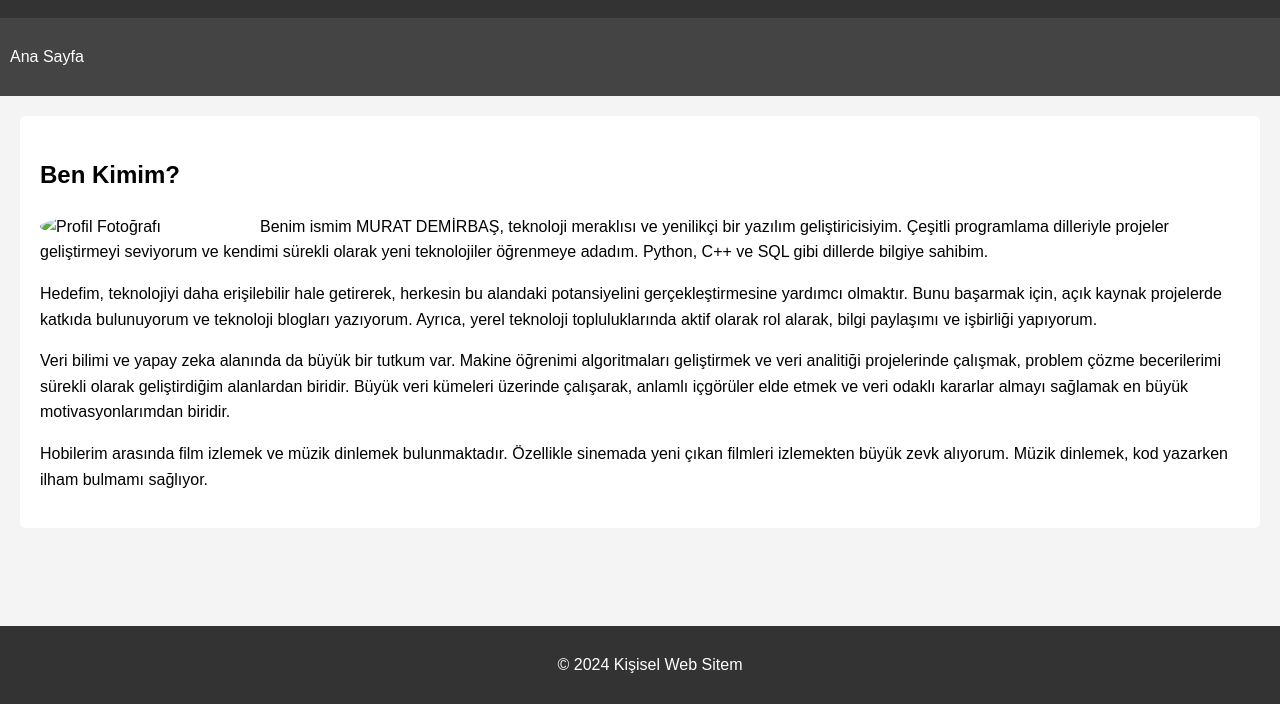
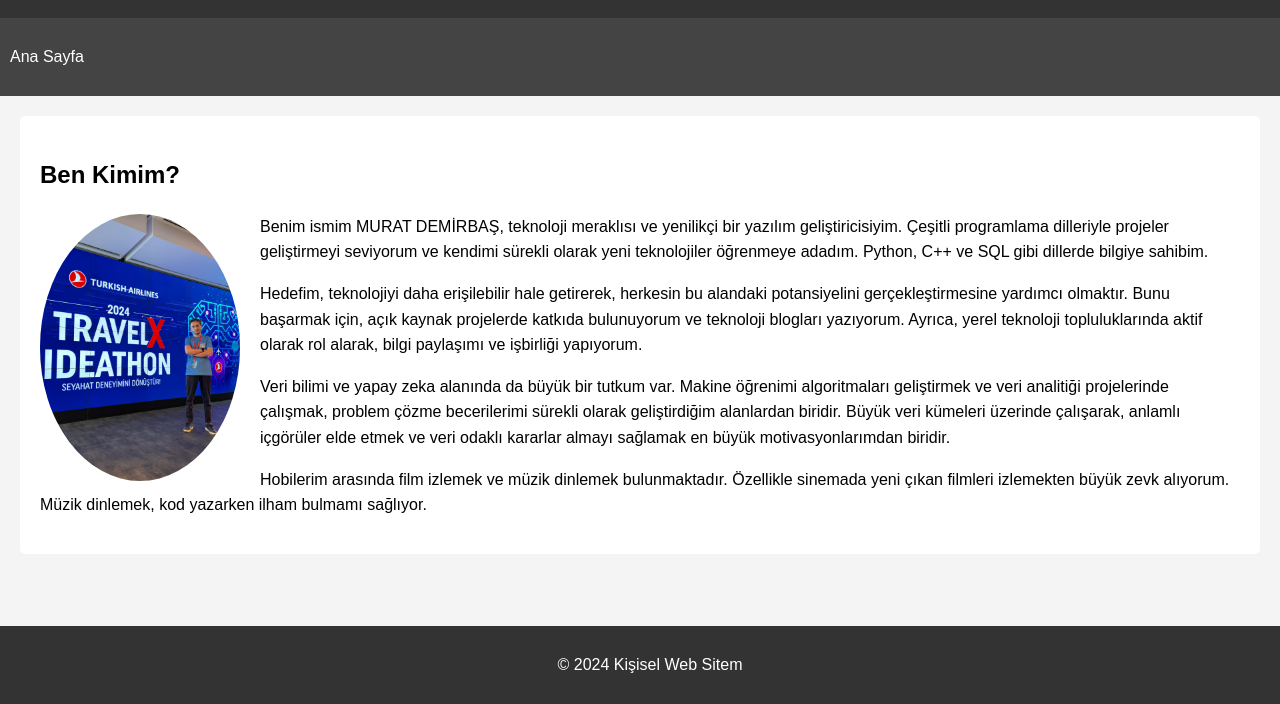
Before and after one commit to demirbas1436/demirbas1436github.io, a plain HTML site: page sayfa1.html in a window 1280 px wide. Shown: the part 96-800 px from the top of the page. Drawn offline with Linux system fonts and the light colour scheme.

Commit message:
Update sayfa1.html

```diff
--- a/sayfa1.html
+++ b/sayfa1.html
@@ -25,7 +25,7 @@
     <!-- İçerik bölümü -->
     <section>
         <h2>Ben Kimim?</h2>
-        <img src="bmg_images/myself2.jpg" alt="Profil Fotoğrafı" style="width:200px;height:auto;border-radius:50%;">
+        <img src="bmg_images/myself2.png" alt="Profil Fotoğrafı" style="width:200px;height:auto;border-radius:50%;">
         <p>Benim ismim MURAT DEMİRBAŞ, teknoloji meraklısı ve yenilikçi bir yazılım geliştiricisiyim. Çeşitli programlama dilleriyle projeler geliştirmeyi seviyorum ve kendimi sürekli olarak yeni teknolojiler öğrenmeye adadım. Python, C++ ve SQL gibi dillerde bilgiye sahibim.</p>
 
         <p>Hedefim, teknolojiyi daha erişilebilir hale getirerek, herkesin bu alandaki potansiyelini gerçekleştirmesine yardımcı olmaktır. Bunu başarmak için, açık kaynak projelerde katkıda bulunuyorum ve teknoloji blogları yazıyorum. Ayrıca, yerel teknoloji topluluklarında aktif olarak rol alarak, bilgi paylaşımı ve işbirliği yapıyorum.</p>
```
